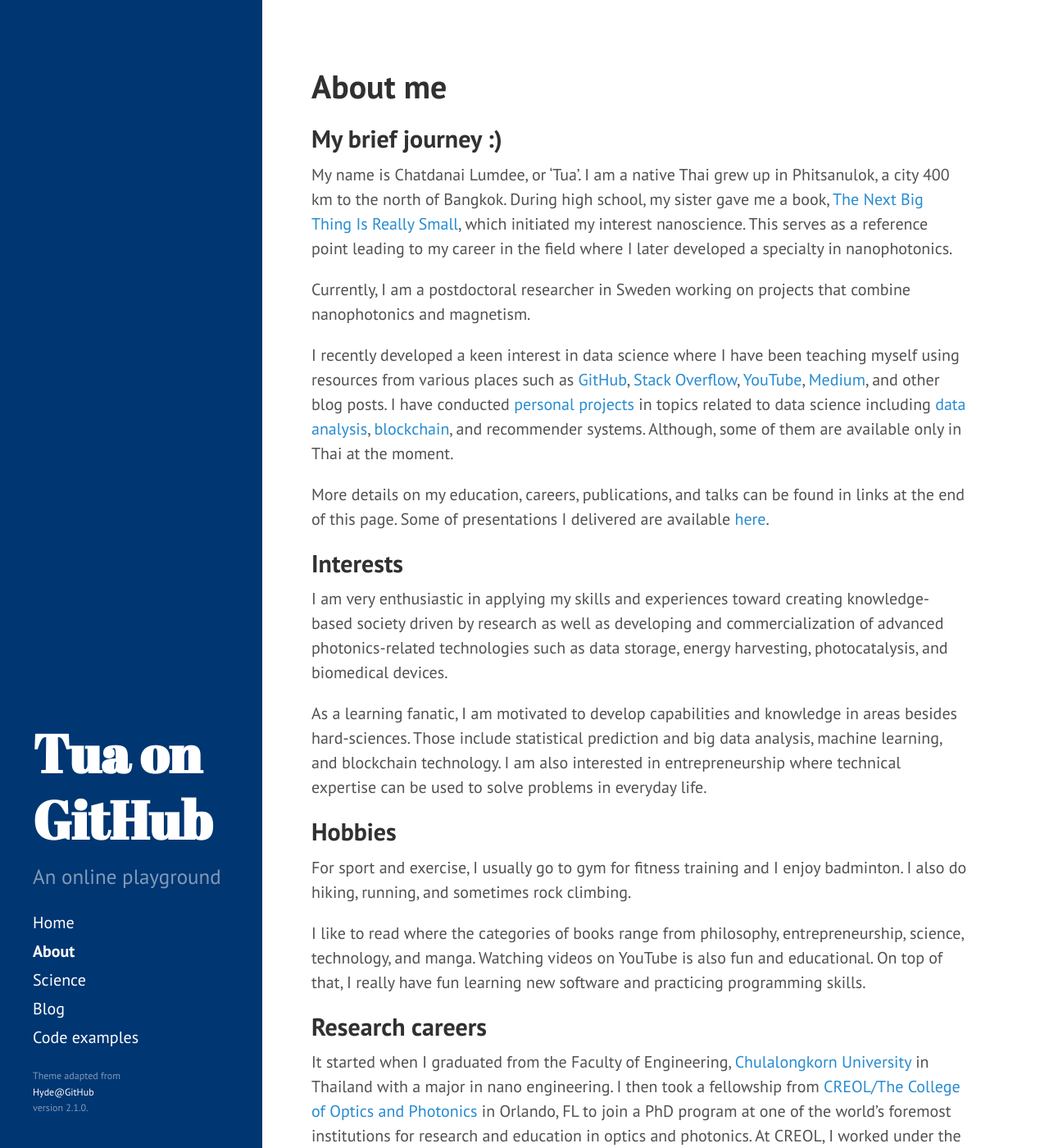
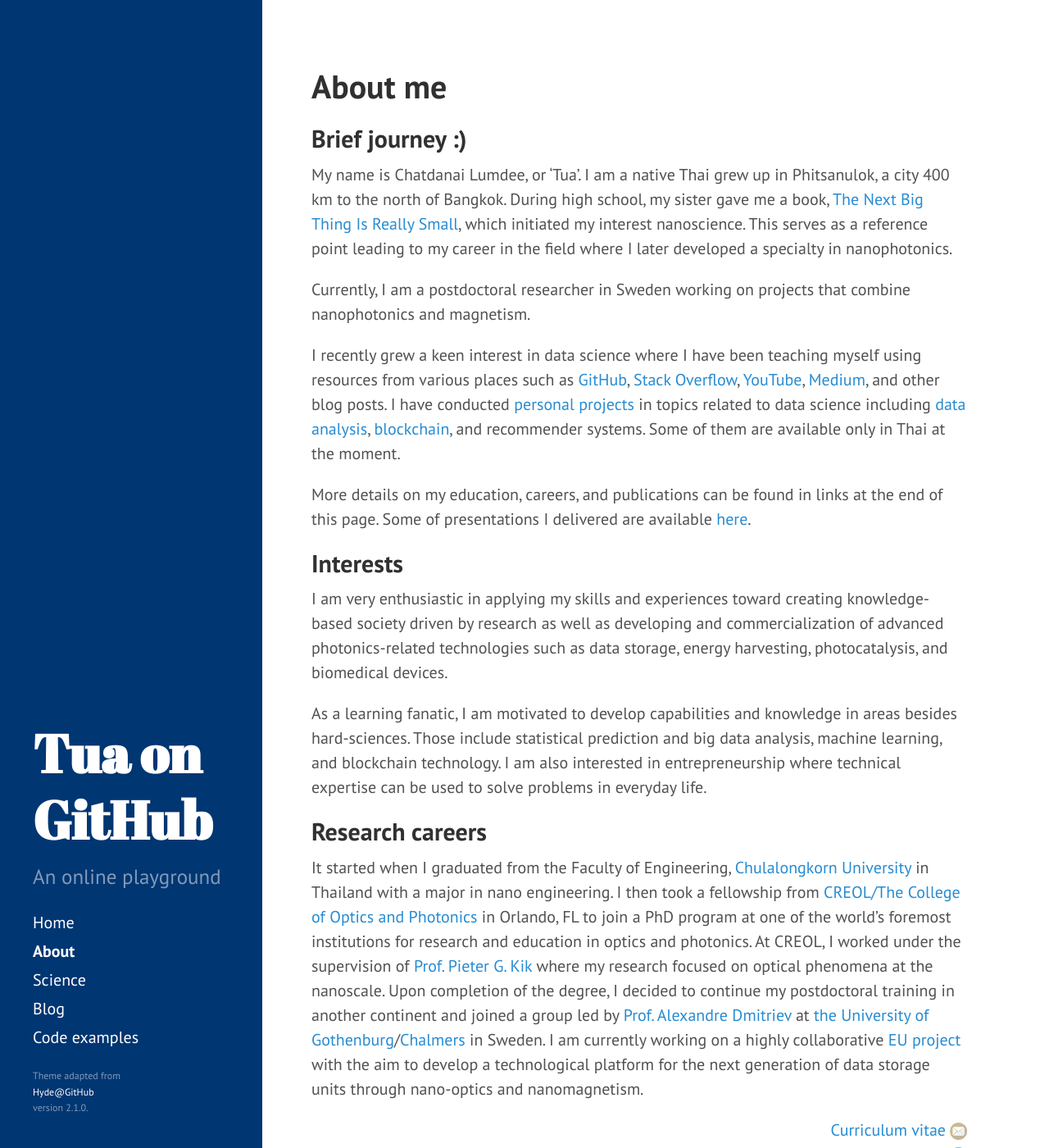
Before and after one commit to clumdee/clumdee.github.io_hyde, a Jekyll site: the page built from about/index.md, in a window 1280 px wide and 1400 px high. Shown: the whole window at 82% size. Built offline with Jekyll 4.4.1, drawn with Linux system fonts in a browser that asks for light colours.

Commit message:
update About

```diff
--- a/about/index.md
+++ b/about/index.md
@@ -3,25 +3,20 @@ layout: page
 title: About me
 ---
 
-## My brief journey :)
+## Brief journey :)
 <!-- <img src="HalfMara.jpg" style="float:right;width:140px;" hspace="10"> -->
 My name is Chatdanai Lumdee, or 'Tua'. I am a native Thai grew up in Phitsanulok, a city 400 km to the north of Bangkok. During high school, my sister gave me a book, [The Next Big Thing Is Really Small](https://www.amazon.com/Next-Thing-Really-Small-Nanotechnology/dp/1400046890), which initiated my interest nanoscience. This serves as a reference point leading to my career in the field where I later developed a specialty in nanophotonics.
 
 Currently, I am a postdoctoral researcher in Sweden working on projects that combine nanophotonics and magnetism.
 
-I recently developed a keen interest in data science where I have been teaching myself using resources from various places such as [GitHub](https://github.com/), [Stack Overflow](https://stackoverflow.com/), [YouTube](https://www.youtube.com/), [Medium](https://medium.com/), and other blog posts. I have conducted [personal projects]({{ site.url }}/codes) in topics related to data science including [data analysis]({{ site.url }}/thailand-wages-by-occupation_full-code), [blockchain]({{ site.url }}/blockchain-DIY-with-python), and recommender systems. Although, some of them are available only in Thai at the moment.
+I recently grew a keen interest in data science where I have been teaching myself using resources from various places such as [GitHub](https://github.com/), [Stack Overflow](https://stackoverflow.com/), [YouTube](https://www.youtube.com/), [Medium](https://medium.com/), and other blog posts. I have conducted [personal projects]({{ site.url }}/codes) in topics related to data science including [data analysis]({{ site.url }}/thailand-wages-by-occupation_full-code), [blockchain]({{ site.url }}/blockchain-DIY-with-python), and recommender systems. Some of them are available only in Thai at the moment.
 
-More details on my education, careers, publications, and talks can be found in links at the end of this page. Some of presentations I delivered are available [here]({{ site.url }}/science).
+More details on my education, careers, and publications can be found in links at the end of this page. Some of presentations I delivered are available [here]({{ site.url }}/science).
 
 ## Interests
 I am very enthusiastic in applying my skills and experiences toward creating knowledge-based society driven by research as well as developing and commercialization of advanced photonics-related technologies such as data storage, energy harvesting, photocatalysis, and biomedical devices.
 
 As a learning fanatic, I am motivated to develop capabilities and knowledge in areas besides hard-sciences. Those include statistical prediction and big data analysis, machine learning, and blockchain technology.  I am also interested in entrepreneurship where technical expertise can be used to solve problems in everyday life.
-
-## Hobbies
-For sport and exercise, I usually go to gym for fitness training and I enjoy badminton. I also do hiking, running, and sometimes rock climbing.
-
-I like to read where the categories of books range from philosophy, entrepreneurship, science, technology, and manga. Watching videos on YouTube is also fun and educational. On top of that, I really have fun learning new software and practicing programming skills.
 
 ## Research careers
 It started when I graduated from the Faculty of Engineering, [Chulalongkorn University](http://www.chula.ac.th/en/) in Thailand with a major in nano engineering. I then took a fellowship from [CREOL/The College of Optics and Photonics](http://www.creol.ucf.edu/) in Orlando, FL to join a PhD program at one of the world’s foremost institutions for research and education in optics and photonics. At CREOL, I worked under the supervision of [Prof. Pieter G. Kik](http://kik.creol.ucf.edu/) where my research focused on optical phenomena at the nanoscale. Upon completion of the degree, I decided to continue my postdoctoral training in another continent and joined a group led by [Prof. Alexandre Dmitriev](https://scholar.google.com/citations?user=uFM2fgcAAAAJ) at [the University of Gothenburg](http://www.gu.se/english)/[Chalmers](http://www.chalmers.se/en/Pages/default.aspx) in Sweden. I am currently working on a highly collaborative [EU project](http://www.physics.gu.se/english/research/femtoterabyte) with the aim to develop a technological platform for the next generation of data storage units through nano-optics and nanomagnetism.
```
